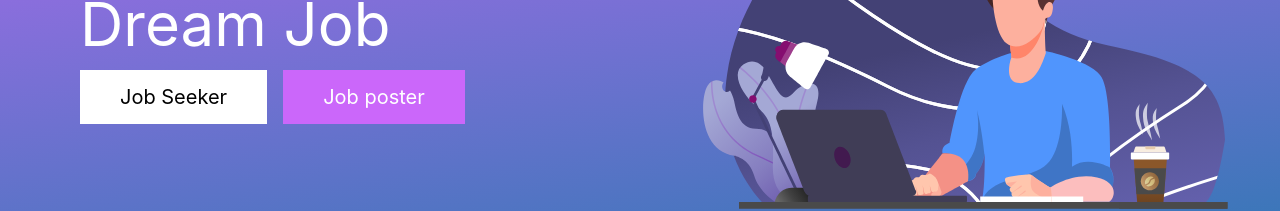
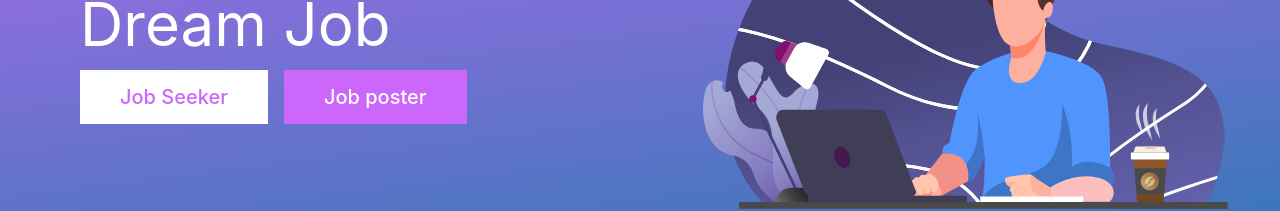
Before and after one commit to BayajidAlam/jobs-today, a React (Create React App) app: page / in a window 1280 px wide. Shown: the part 373-584 px from the top of the page. Built offline with nearby package versions, Linux system fonts and the light colour scheme; no server answers.

Commit message:
button animation added

```diff
--- a/src/components/ExperiencedJob/ExperiencdJob.js
+++ b/src/components/ExperiencedJob/ExperiencdJob.js
@@ -16,8 +16,8 @@ const ExperiencdJob = ({job}) => {
       <GoLocation className='mr-2 text-lg'/> <p className='text-lg'>{location}</p>
       </div>
     </div>
-    <div className="card-actions justify-end">
-      <button className="btn bg-[#00D0FF] btn-md">Apply</button>
+    <div className="card-actions justify-center">
+      <button className="btn btn-sm bg-[#00D0FF] btn-md">Apply Now</button>
     </div>
   </div>
 </div>
--- a/src/components/Header/Header.css
+++ b/src/components/Header/Header.css
@@ -20,6 +20,26 @@
 }
 
 
-.common_button{
+
+.btn-1{
   padding: 0.8rem 2.5rem;
+  color: #cb67fa;
+  font-size: 20px;
+  font-weight: 500;
 }
+
+.btn-2{
+  padding: 0.8rem 2.5rem;
+  font-size: 20px;
+  font-weight: 500;
+  color: white;
+}
+
+.btn-1:hover{
+  box-shadow: none;
+  box-shadow: 5px 6px 5px #cb67fa;
+}
+
+.btn-2:hover{
+  box-shadow: 5px 5px 6px white;
+}
--- a/src/components/Header/Header.js
+++ b/src/components/Header/Header.js
@@ -29,8 +29,8 @@ const Header = () => {
             Dream Job
           </h1>
           <div>
-            <button className="common_button lg:mr-4 mb-2 md: mr-2 text-black text-xl bg-white">Job Seeker</button>
-            <button className="common_button text-xl bg-[#cb67fa] text-white">Job poster</button>
+            <button className="btn-1 lg:mr-4 mb-2 md:mr-2 text-black text-xl bg-white">Job Seeker</button>
+            <button className="btn-2 text-xl bg-[#cb67fa] text-white">Job poster</button>
           </div>
         </div>
         <div className="lg:h-[400px] lg:w-1/2" ref={container}></div>
```
Also changed, not shown: firebase.json.
